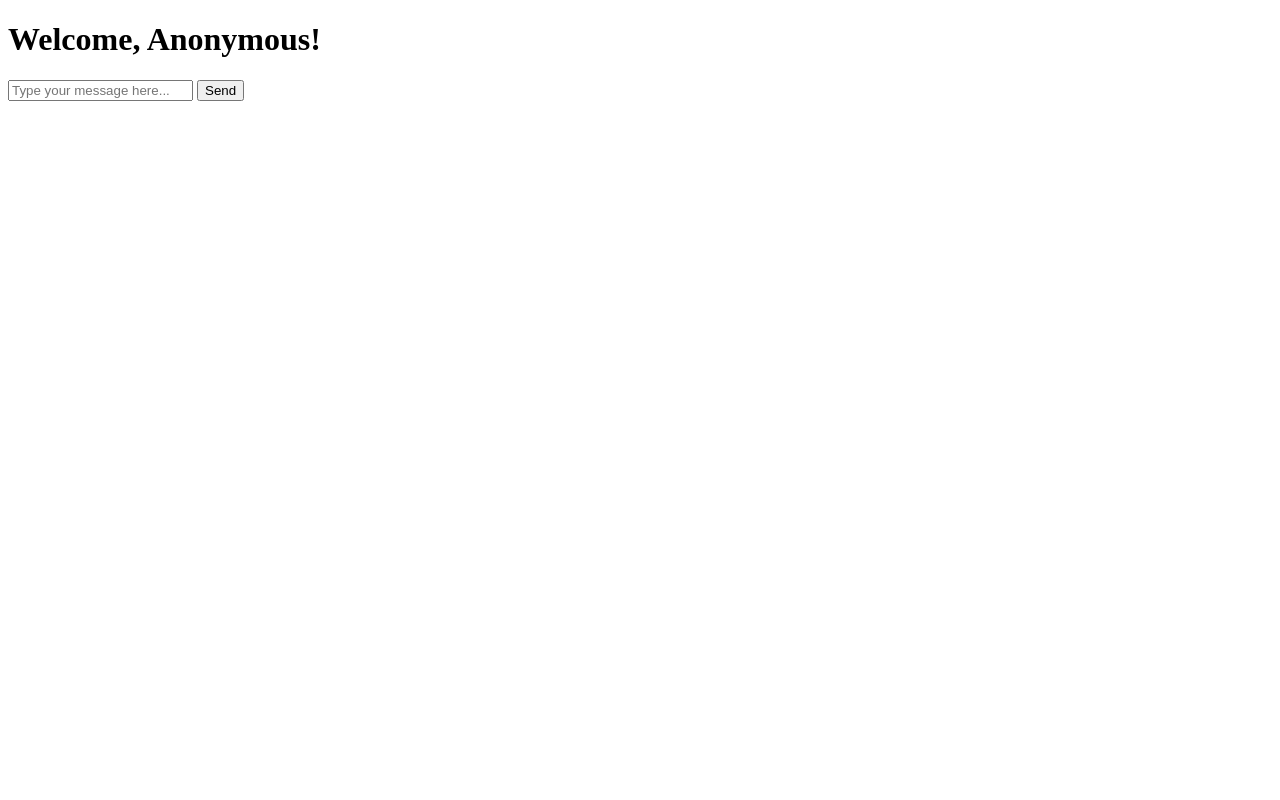
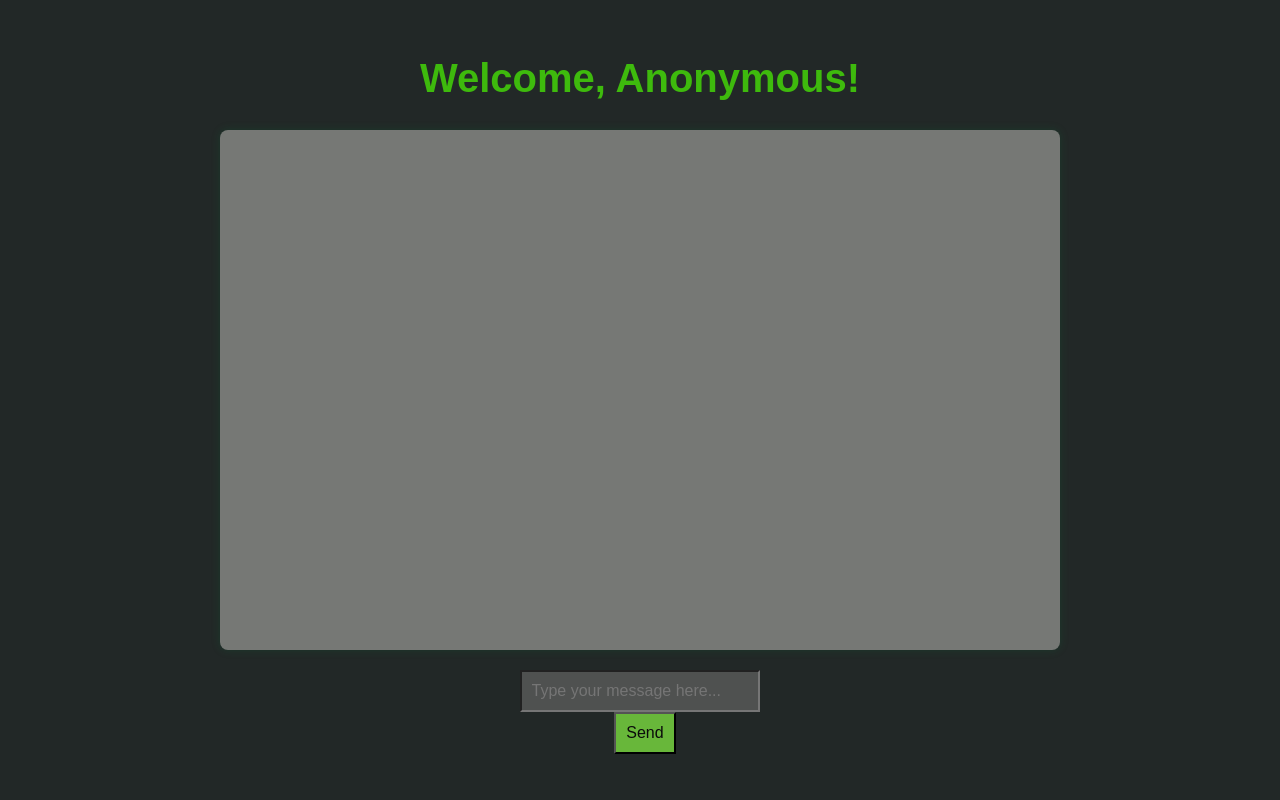
Before and after one commit to tprbkr/python-chat-app, a Flask app: page /chat in a window 1280 px wide. Run offline with Flask 3, Linux system fonts and the light colour scheme; some libraries are stand-ins or nearby versions.

Commit message:
chat with styles

```diff
--- a/app.py
+++ b/app.py
@@ -1,9 +1,17 @@
-from flask import Flask, render_template, request, redirect, url_for
+from flask import Flask, render_template, request, redirect, send_from_directory, url_for
 from flask_socketio import SocketIO, send
+import os
 
-app = Flask(__name__)
+
+app = Flask(__name__, static_url_path='/static')
 app.config['SECRET_KEY'] = 'secret!'
 socketio = SocketIO(app)
+
+# Route to serve the favicon
+@app.route('/favicon.ico')
+def favicon():
+    return send_from_directory(os.path.join(app.root_path, 'static'),
+    'favicon.ico', mimetype='image/vnd.microsoft.icon')
 
 @app.route('/', methods=['GET', 'POST'])
 def index():
--- /dev/null
+++ b/static/styles.css
@@ -0,0 +1,77 @@
+/* Basic Reset */
+body, html {
+    margin: 0;
+    padding: 0;
+    height: 100%;
+    font-family: Arial, sans-serif;
+    align-items: center;
+    justify-content: center;
+}
+
+body {
+    background-color: #222827; /* Light grey background */
+    color: #3eba0d; /* Dark grey text color */
+    line-height: 1.6; /* Improved readability */
+}
+
+/* Centering Heading */
+h1 {
+    margin: 0; /* Remove default margin */
+    font-size: 2.5em; /* Adjust as needed */
+}
+
+/* Centering Container */
+.container {
+    display: flex;
+    flex-direction: column;
+    align-items: center;
+    justify-content: center;
+    height: 100vh; /* Full viewport height */
+    text-align: center;
+}
+
+/* Styling Form */
+form {
+    display: flex;
+    flex-direction: column;
+    align-items: center;
+    gap: 10px;
+}
+
+input, button {
+    padding: 10px;
+    font-size: 16px;
+    color: #f4f7f2;
+    background-color: #4f5150;
+}
+
+
+/* Styling Chat Container */
+#messages {
+    width: 100%;
+    max-width: 800px; /* Adjust as needed */
+    height: 60vh; /* Adjust as needed */
+    margin: 20px auto; /* Center and add margin */
+    overflow-y: scroll; /* Allow scrolling for chat messages */
+    background-color: #767875; /* Dark background for chat area */
+    color: #f7f1f5; /* White text color for chat messages */
+    padding: 20px;
+    border-radius: 8px; /* Rounded corners */
+    box-shadow: 0 0 10px rgba(10, 129, 64, 0.2); /* Optional shadow */
+    text-align: left; /* Align text to the left */
+}
+
+/* Styling Message Input */
+input[type="text"] {
+    padding: 10px;
+    font-size: 16px;
+    width: calc(100% - 90px); /* Adjust width to fit the button */
+}
+
+button {
+    padding: 10px;
+    font-size: 16px;
+    margin-left: 10px;
+    color: #0b0b0b;
+    background-color: #68b73a;
+}
--- a/templates/chat.html
+++ b/templates/chat.html
@@ -1,6 +1,8 @@
 <!DOCTYPE html>
 <html lang="en">
 <head>
+    <link rel="icon" type="image/x-icon" href="{{ url_for('static', filename='favicon.ico') }}">
+    <link rel="stylesheet" href="{{ url_for('static', filename='styles.css') }}">
     <meta charset="UTF-8">
     <title>Chat</title>
     <script src="https://cdn.socket.io/4.0.0/socket.io.min.js"></script>
@@ -12,6 +14,8 @@
             var item = document.createElement('div');
             item.textContent = msg;
             document.getElementById('messages').appendChild(item);
+            // Scroll to the bottom of the chat container
+            document.getElementById('messages').scrollTop = document.getElementById('messages').scrollHeight;
         });
 
         function sendMessage() {
@@ -22,9 +26,13 @@
     </script>
 </head>
 <body>
-    <h1>Welcome, {{ username }}!</h1>
-    <div id="messages"></div>
-    <input id="message" type="text" placeholder="Type your message here...">
-    <button onclick="sendMessage()">Send</button>
+    <div class="container">
+        <h1>Welcome, {{ username }}!</h1>
+        <div id="messages"></div>
+        <div>
+            <input id="message" type="text" placeholder="Type your message here...">
+            <button onclick="sendMessage()">Send</button>
+        </div>
+    </div>
 </body>
 </html>
```
Also changed, not shown: templates/index.html (+11 -7 lines), static/favicon.ico (added).
